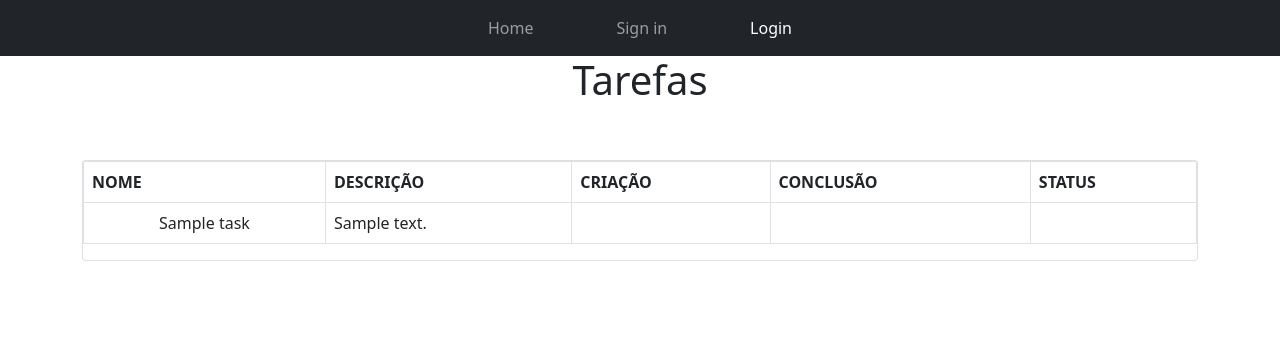
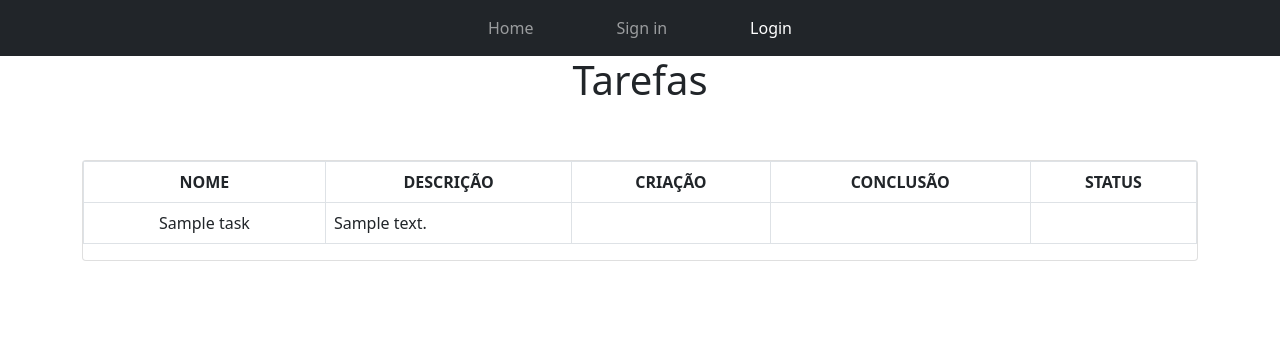
Before and after one commit to albuquerque-lucas/login_system, a PHP site: page / in a window 1280 px wide. Shown: the top 356 px of the page. Run offline with PHP 8.4, Linux system fonts and the light colour scheme; tables that the repository leaves empty hold one stand-in row (values such as "Sample post"); data that the repository does not hold is empty; some libraries are stand-ins or nearby versions.

Commit message:
Refactoring taskView

```diff
--- a/views/home.php
+++ b/views/home.php
@@ -23,12 +23,10 @@
             <label for="task_name">Nome</label>
             <input type="text" id="task_name" name="task_name" class="form-control" required autofocus/>
         </div>
-
         <div class="form-group">
             <label for="task_description">Descrição</label>
             <input type="text" id="task_description" name="task_description" class="form-control" required/>
         </div>
-
             <button class="btn btn-primary mt-2" type="submit">Incluir</button>
     </form>
     <?php } ?>
@@ -39,54 +37,45 @@
             <table class="table table-hover table-bordered task-table">
                 <thead>
                     <tr>
-                    <th>NOME</th>
-                    <th>DESCRIÇÃO</th>
-                    <th>CRIAÇÃO</th>
-                    <th>CONCLUSÃO</th>
-                    <th>STATUS</th>
-                    <?php if ($status){?>
-                    <th>CONCLUIR</th>
-                    <th>EXCLUIR</th>
-                    <?php }?>
+                        <th class="text-center">NOME</th>
+                        <th class="text-center">DESCRIÇÃO</th>
+                        <th class="text-center">CRIAÇÃO</th>
+                        <th class="text-center">CONCLUSÃO</th>
+                        <th class="text-center">STATUS</th>
+                        <?php if ($status) { ?>
+                            <th class="text-center">CONCLUIR</th>
+                            <th class="text-center">EXCLUIR</th>
+                        <?php } ?>
                     </tr>
                 </thead>
                 <tbody>
-                <?php
-                foreach ($tasks as $task) {
-                ?>
+                    <?php foreach ($tasks as $task) { ?>
                         <tr>
-                    <td class='text-center'>
-                        <?= $task['task_name']?>
+                            <td class="text-center"><?= $task['task_name'] ?></td>
+                            <td><?= $task['task_description'] ?></td>
+                            <td class="text-center"><?= $task['task_creation_date'] ?></td>
+                            <td class="text-center"><?= $task['task_conclusion_date'] ?></td>
+                            <td class="text-center"><?= $task['task_status_name'] ?></td>
+                        <?php if ($status) { ?>
+                            <td class="align-middle text-center">
+                                <form action="/task-update" method="post">
+                                    <input type="hidden" name="task-update" value="<?= $task['task_id'] ?>" class="d-none">
+                                    <button type="submit" name="task-update" class="btn btn-sm btn-primary">
+                                        <i class="fa fa-check"></i>
+                                    </button>
+                                </form>
                             </td>
-                    <td>
-                        <?= $task['task_description']?>
-                    </td>
-                    <td class='text-center'>
-                        <?= $task['task_creation_date']?>
-                    </td>
-                    <td class='text-center'>
-                        <?= $task['task_conclusion_date'] ?>
-                    </td>
-                    <td class='text-center'>
-                        <?= $task['task_status_name'] ?>
-                    </td>
-                    <?php
-                    if ($status) {
-                    ?>
-                    <td>
-                        <?= $task['task_status_name'] ?>
-                    </td>
-                    <td class='centralized'>
+                            <td class="align-middle text-center">
                                 <form action="/delete" method="post">
-                            <input type="hidden" name="id" value="<?= $task['task_id']?>" class="d-none">
-                            <button type="submit" class='btn btn-sm btn-danger'>
-                                <i class="fa-solid fa-trash"></i>
+                                    <input type="hidden" name="id" value="<?= $task['task_id'] ?>" class="d-none">
+                                    <button type="submit" class="btn btn-sm btn-danger">
+                                        <i class="fa fa-trash"></i>
                                     </button>
                                 </form>
                             </td>
                         <?php } ?>
                         </tr>
-                <?php }?>
+                    <?php } ?>
                 </tbody>
             </table>
         </div>
```
Lines whose indentation alone changed are shown as unchanged.
